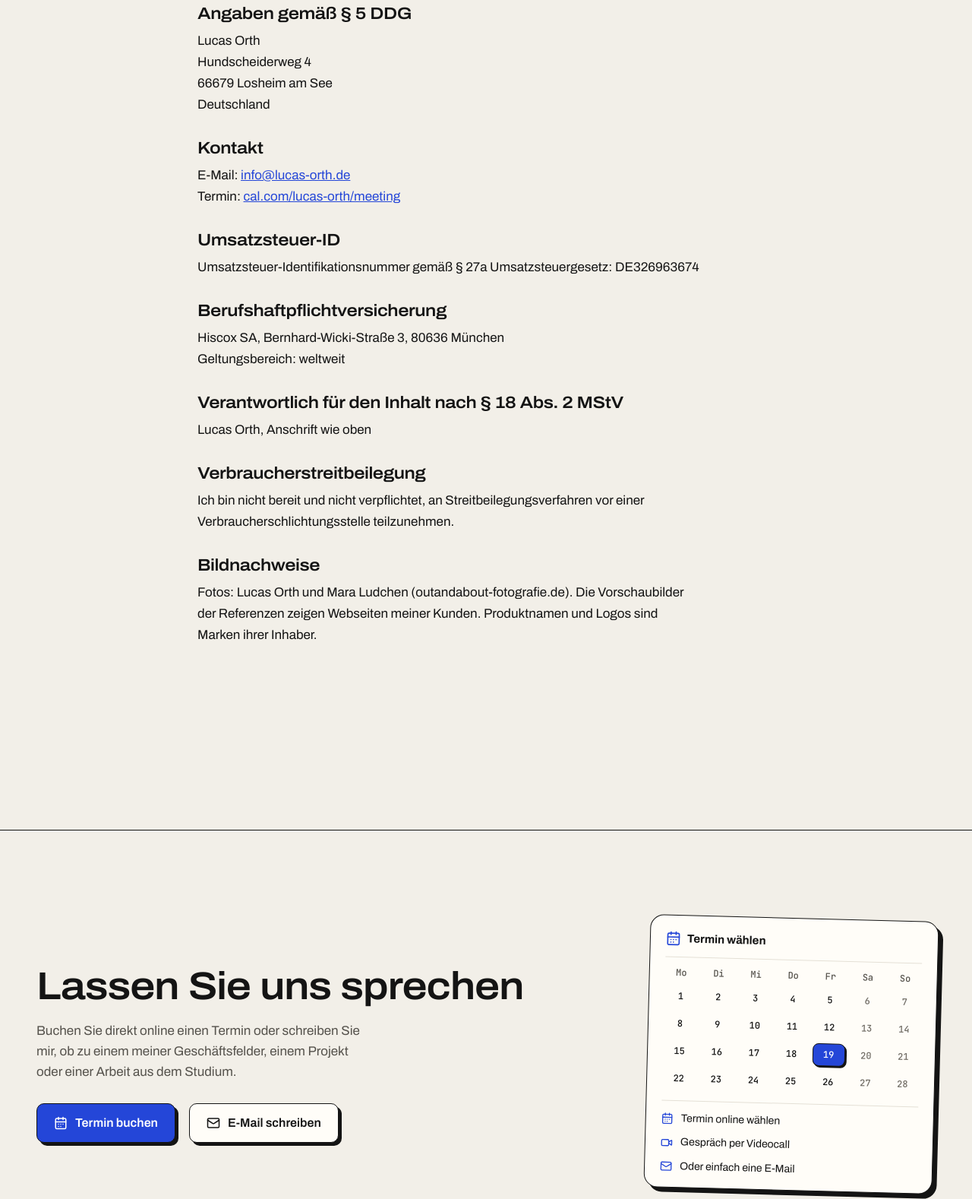
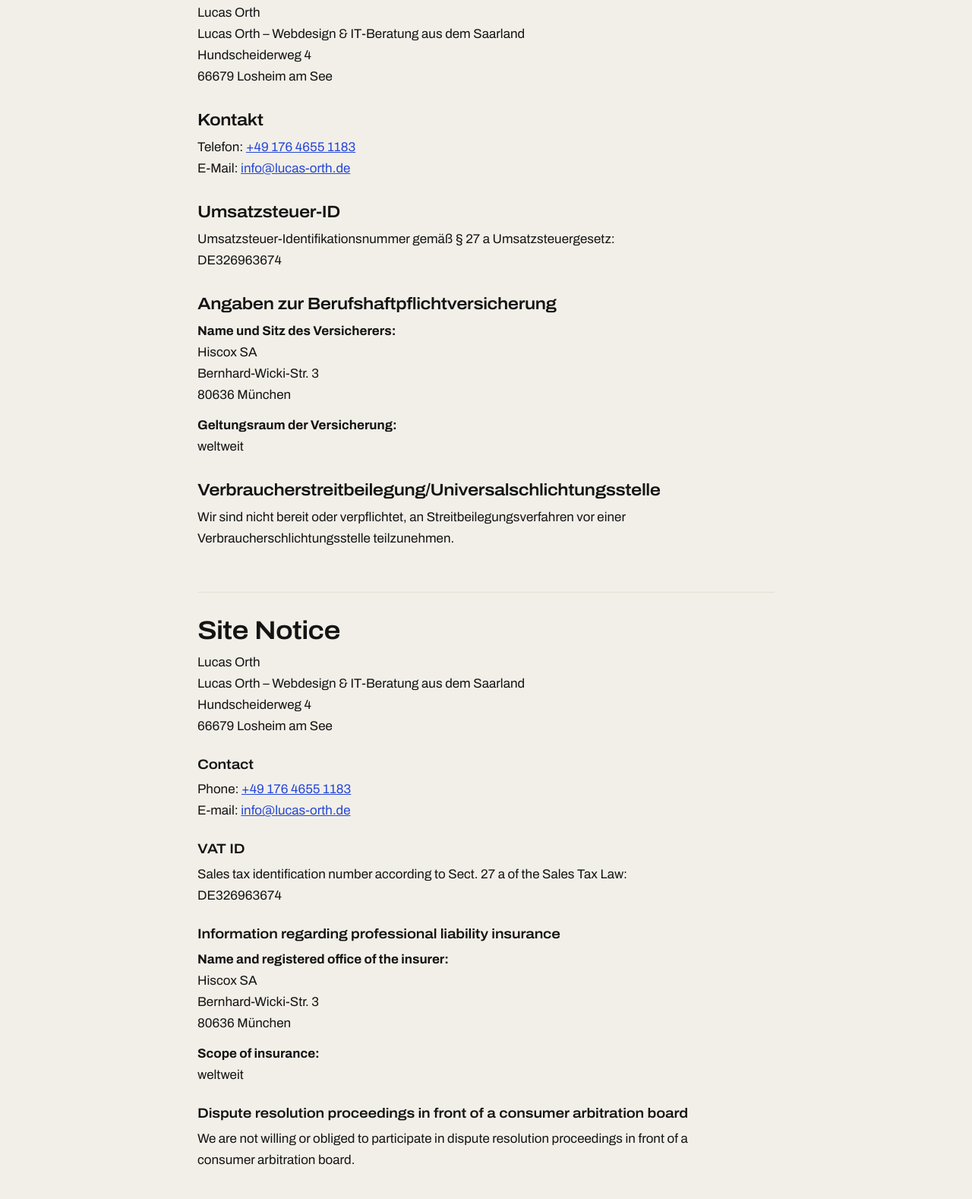
Before and after one commit to orthl/lucas-orth.de-webseite-deploy, a plain HTML site: page impressum/index.html in a window 1280 px wide. Shown: the part 315-1893 px from the top of the page at 76% size. Drawn offline with Linux system fonts and the light colour scheme.

Commit message:
Stand von f56b705

```diff
--- a/impressum/index.html
+++ b/impressum/index.html
@@ -7,9 +7,9 @@
 <meta name="theme-color" content="#f2efe8">
 <link rel="preload" href="/fonts/archivo-1.woff2" as="font" type="font/woff2" crossorigin>
 <link rel="preload" href="/fonts/jetbrains-mono-3.woff2" as="font" type="font/woff2" crossorigin>
-<link rel="stylesheet" href="/site.css?v=6f559010">
+<link rel="stylesheet" href="/site.css?v=76838624">
 <script>document.documentElement.className='js';try{if(localStorage.getItem('motion')==='off')document.documentElement.classList.add('no-motion')}catch(e){}</script>
-<script src="/site.js?v=6f559010" defer></script>
+<script src="/site.js?v=76838624" defer></script>
 <title>Impressum | Lucas Orth</title>
 <meta name="description" content="Impressum von Lucas Orth, Wirtschaftsinformatiker aus Losheim am See im Saarland: Anschrift, Kontakt und Angaben nach § 5 DDG.">
 <meta property="og:type" content="website">
@@ -72,20 +72,30 @@
     <div class="wrap legal__wrap">
       <span class="tag">Rechtliches</span>
       <h1 id="legal-h">Impressum</h1>
-      <h2>Angaben gemäß § 5 DDG</h2>
-      <p>Lucas Orth<br>Hundscheiderweg 4<br>66679 Losheim am See<br>Deutschland</p>
+      <p>Lucas Orth<br>Lucas Orth – Webdesign &amp; IT-Beratung aus dem Saarland<br>Hundscheiderweg 4<br>66679 Losheim am See</p>
       <h2>Kontakt</h2>
-      <p>E-Mail: <a href="mailto:info@lucas-orth.de">info@lucas-orth.de</a><br>Termin: <a href="https://cal.com/lucas-orth/meeting" target="_blank" rel="noopener">cal.com/lucas-orth/meeting</a></p>
+      <p>Telefon: <a href="tel:+4917646551183">+49 176 4655 1183</a><br>E-Mail: <a href="mailto:info@lucas-orth.de">info@lucas-orth.de</a></p>
       <h2>Umsatzsteuer-ID</h2>
-      <p>Umsatzsteuer-Identifikationsnummer gemäß § 27a Umsatzsteuergesetz: DE326963674</p>
-      <h2>Berufshaftpflichtversicherung</h2>
-      <p>Hiscox SA, Bernhard-Wicki-Straße 3, 80636 München<br>Geltungsbereich: weltweit</p>
-      <h2>Verantwortlich für den Inhalt nach § 18 Abs. 2 MStV</h2>
-      <p>Lucas Orth, Anschrift wie oben</p>
-      <h2>Verbraucherstreitbeilegung</h2>
-      <p>Ich bin nicht bereit und nicht verpflichtet, an Streitbeilegungsverfahren vor einer Verbraucherschlichtungsstelle teilzunehmen.</p>
-      <h2>Bildnachweise</h2>
-      <p>Fotos: Lucas Orth und Mara Ludchen (outandabout-fotografie.de). Die Vorschaubilder der Referenzen zeigen Webseiten meiner Kunden. Produktnamen und Logos sind Marken ihrer Inhaber.</p>
+      <p>Umsatzsteuer-Identifikationsnummer gemäß § 27 a Umsatzsteuergesetz:<br>DE326963674</p>
+      <h2>Angaben zur Berufs&shy;haftpflicht&shy;versicherung</h2>
+      <p><strong>Name und Sitz des Versicherers:</strong><br>Hiscox SA<br>Bernhard-Wicki-Str. 3<br>80636 München</p>
+      <p><strong>Geltungsraum der Versicherung:</strong><br>weltweit</p>
+      <h2>Verbraucher&shy;streit&shy;beilegung/Universal&shy;schlichtungs&shy;stelle</h2>
+      <p>Wir sind nicht bereit oder verpflichtet, an Streitbeilegungsverfahren vor einer Verbraucherschlichtungsstelle teilzunehmen.</p>
+
+      <div lang="en" class="legal__en">
+        <h2 class="legal__en-h">Site Notice</h2>
+        <p>Lucas Orth<br>Lucas Orth – Webdesign &amp; IT-Beratung aus dem Saarland<br>Hundscheiderweg 4<br>66679 Losheim am See</p>
+        <h3>Contact</h3>
+        <p>Phone: <a href="tel:+4917646551183">+49 176 4655 1183</a><br>E-mail: <a href="mailto:info@lucas-orth.de">info@lucas-orth.de</a></p>
+        <h3>VAT ID</h3>
+        <p>Sales tax identification number according to Sect. 27 a of the Sales Tax Law:<br>DE326963674</p>
+        <h3>Information regarding professional liability insurance</h3>
+        <p><strong>Name and registered office of the insurer:</strong><br>Hiscox SA<br>Bernhard-Wicki-Str. 3<br>80636 München</p>
+        <p><strong>Scope of insurance:</strong><br>weltweit</p>
+        <h3>Dispute resolution proceedings in front of a consumer arbitration board</h3>
+        <p>We are not willing or obliged to participate in dispute resolution proceedings in front of a consumer arbitration board.</p>
+      </div>
     </div>
   </section>
 </main>
--- a/site.css
+++ b/site.css
@@ -651,3 +651,6 @@ section[id]{scroll-margin-top:140px}
 
 .foot__tagline{color:var(--muted);margin-top:14px;font-size:15px}
 .band.is-off .band__track{animation-play-state:paused}
+.legal__en{margin-top:56px;padding-top:32px;border-top:1.5px solid var(--soft)}
+.legal .legal__en-h{margin-top:0;font-size:clamp(26px,3vw,34px)}
+.legal h3{font-size:18px;margin:26px 0 8px}
```
Also changed, not shown: 404.html (+2 -2 lines), datenschutz/index.html (+2 -2 lines), en/index.html (+2 -2 lines), gdpr-content-blocker/index.html (+2 -2 lines), index.html (+2 -2 lines).
